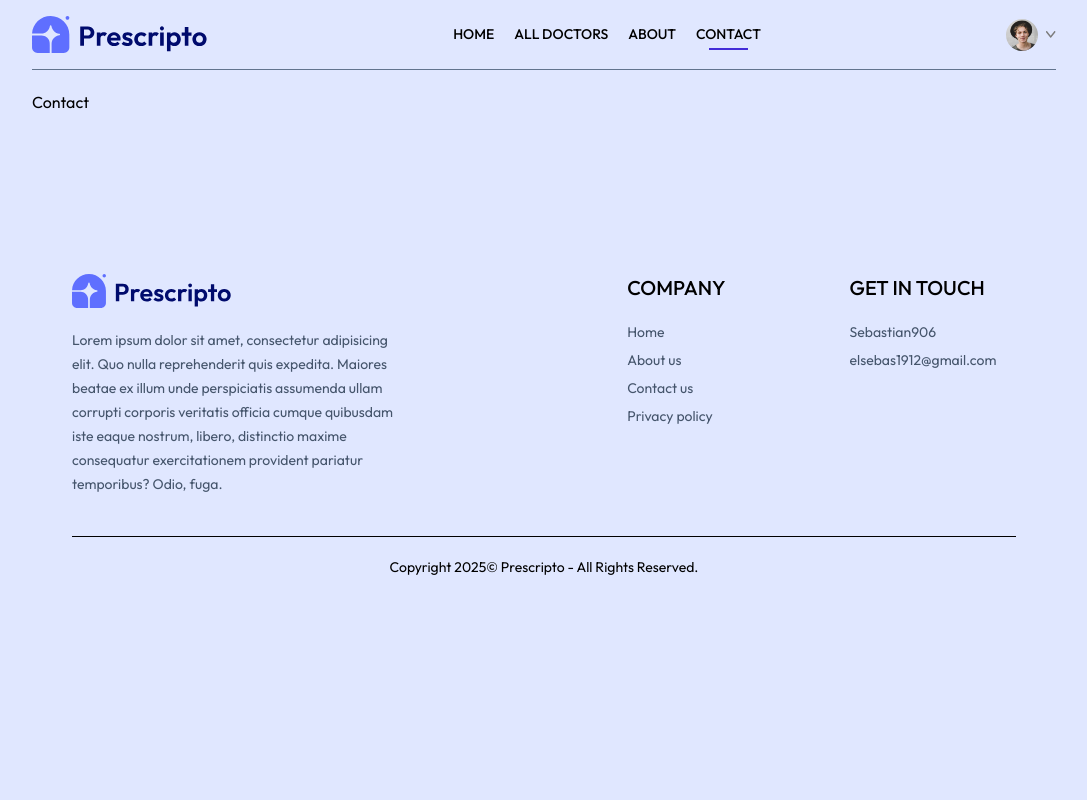
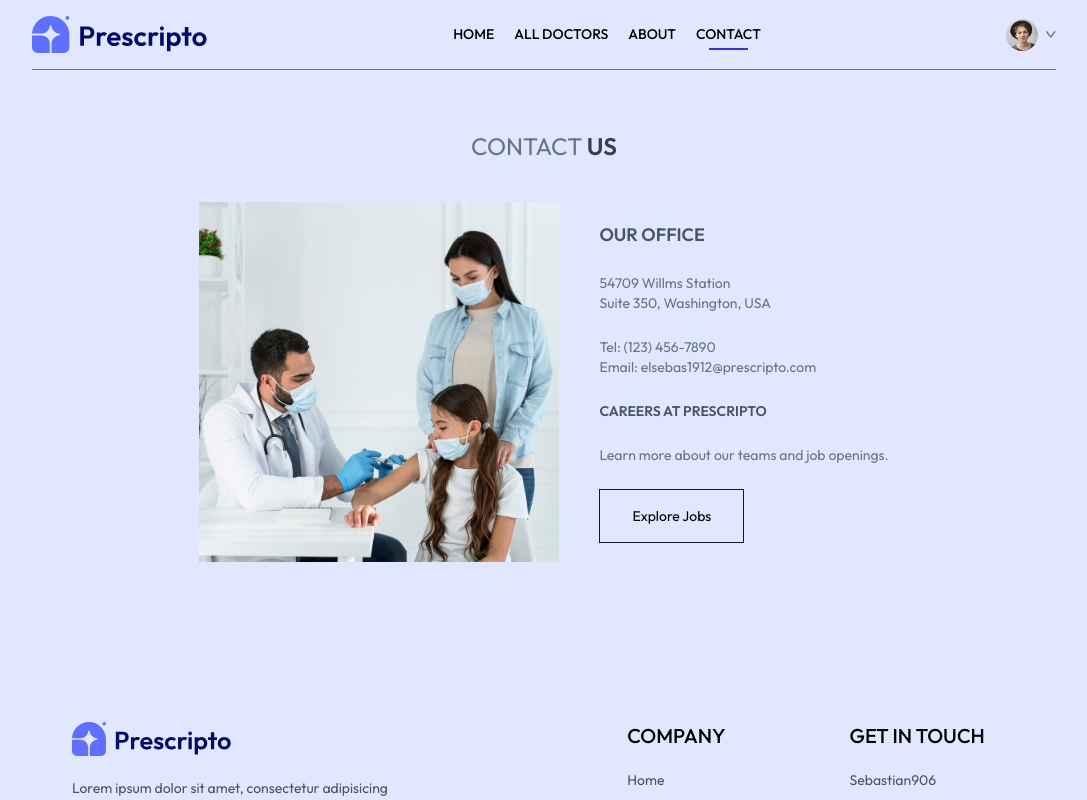
Before and after one commit to Sebastian906/Prescripto-Fullstack, a React (Vite) app in the folder frontend/: page /contact in a window 1280 px wide. Shown: the top 800 px of the page, without its empty margins (96-1183 px from the left). Built offline with nearby package versions, Linux system fonts and the light colour scheme.

Commit message:
Adición del componente de Contact.jsx

```diff
--- a/frontend/src/pages/Contact.jsx
+++ b/frontend/src/pages/Contact.jsx
@@ -1,8 +1,27 @@
-import React from 'react'
+import { assets } from "../assets/assets"
 
 const Contact = () => {
     return (
-        <div>Contact</div>
+        <div>
+            <div className="text-center text-2xl pt-10 text-slate-500">
+                <p>CONTACT <span className="text-slate-700 font-semibold">US</span></p>
+            </div>
+            <div className="my-10 flex flex-col justify-center md:flex-row gap-10 mb-28 text-sm">
+                <img
+                    className="w-full md:max-w-90"
+                    src={assets.contact_image}
+                    alt=""
+                />
+                <div className="flex flex-col justify-center items-start gap-6">
+                    <p className="font-semibold text-lg text-slate-600">OUR OFFICE</p>
+                    <p className="text-slate-500">54709 Willms Station <br /> Suite 350, Washington, USA</p>
+                    <p className="text-slate-500">Tel: (123) 456-7890 <br /> Email: elsebas1912@prescripto.com</p>
+                    <p className="font-semibold text-lf text-slate-600">CAREERS AT PRESCRIPTO</p>
+                    <p className="text-slate-500">Learn more about our teams and job openings.</p>
+                    <button className="border border-slate-900 px-8 py-4 text-sm hover:bg-slate-900 hover:text-slate-50 transition-all duration-500 cursor-pointer">Explore Jobs</button>
+                </div>
+            </div>
+        </div>
     )
 }
 
```
